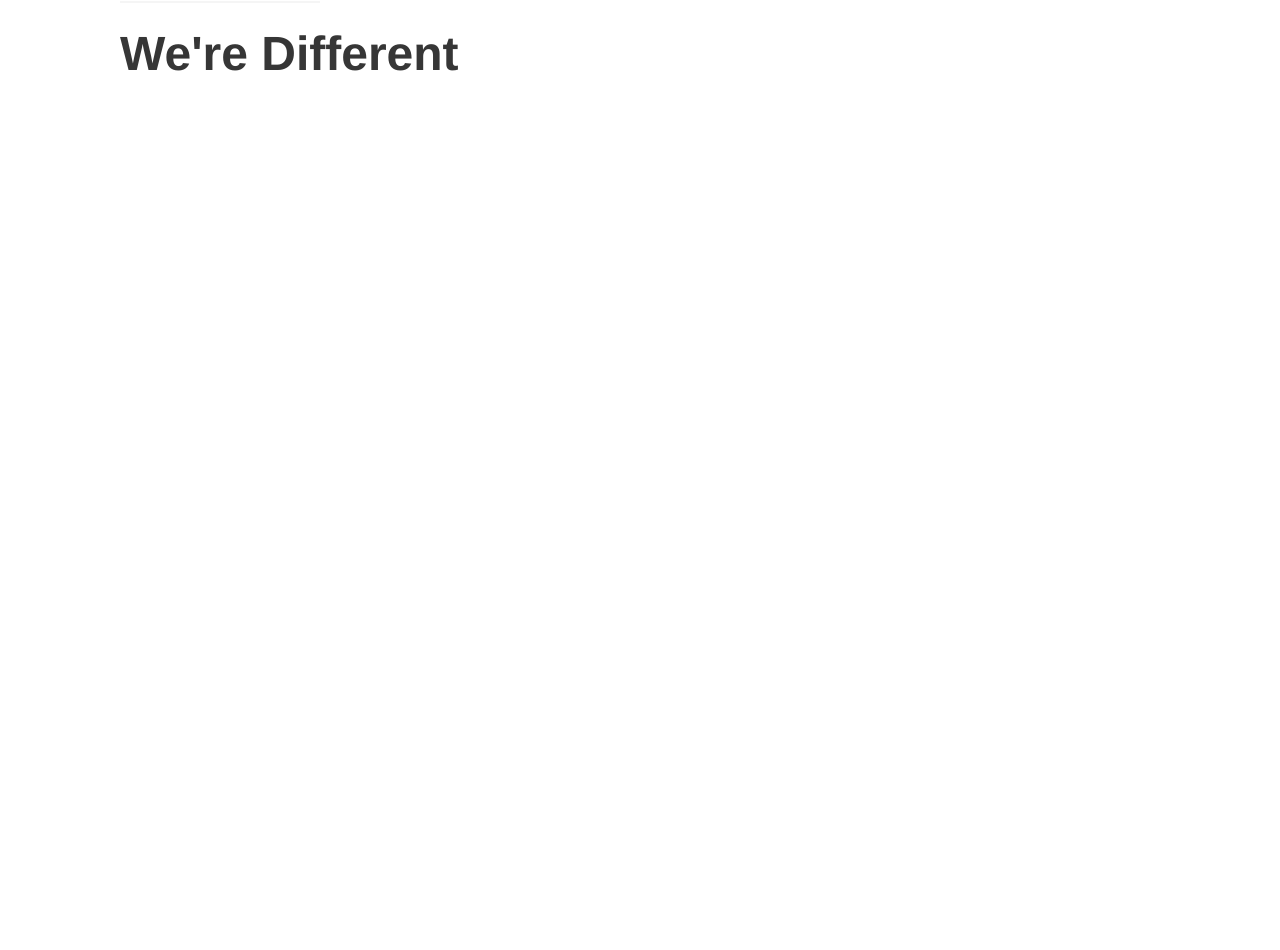
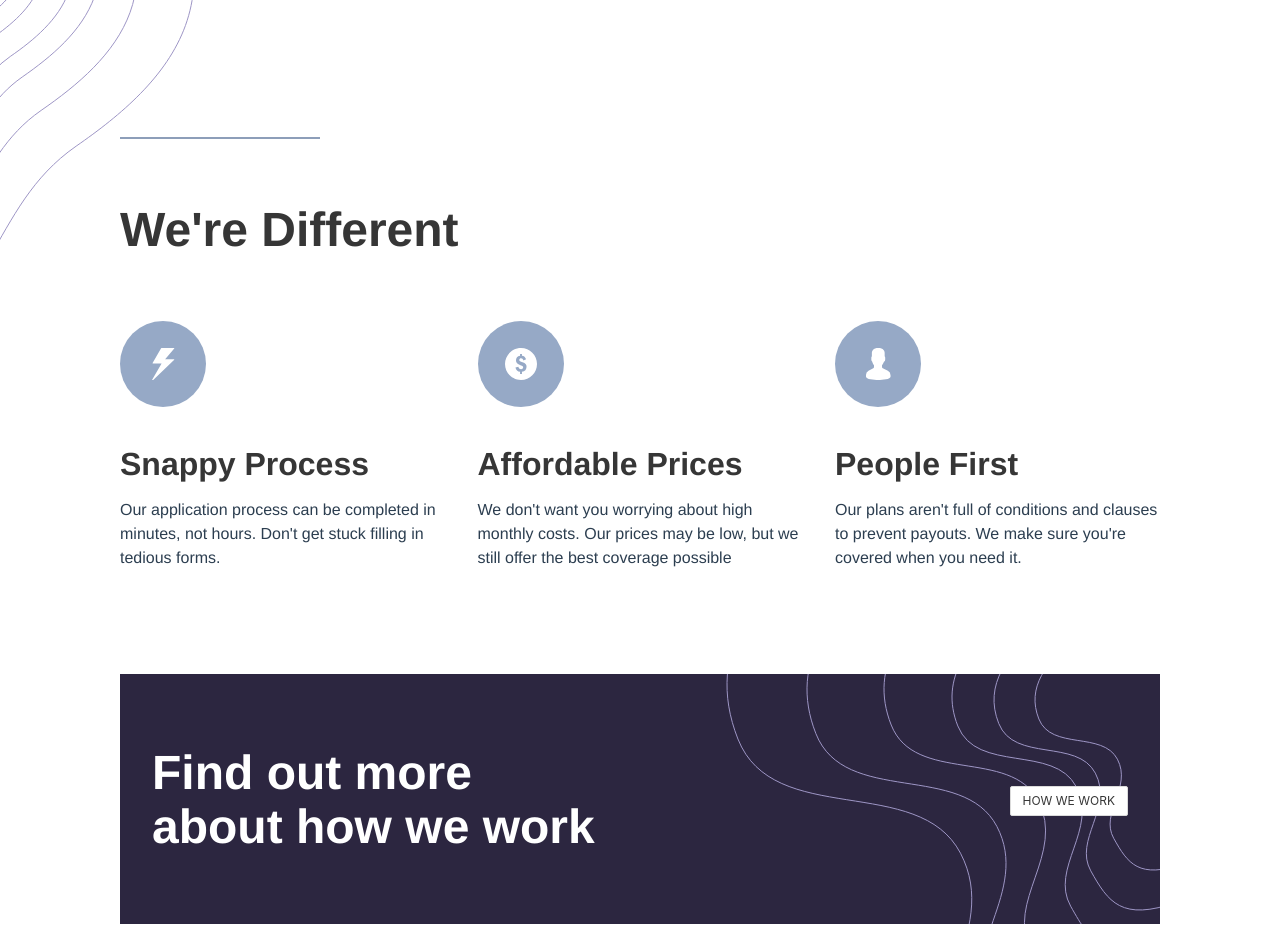
Before and after one commit to Jguz17/insure-landing-page, a Vue app: page / in a window 1280 px wide. Shown: the part 760-1710 px from the top of the page. Before the commit the page ends 857 px from the top, so only its background shows below. Built offline with nearby package versions, Linux system fonts and the light colour scheme.

Commit message:
added content area 3

```diff
--- a/src/components/home/ContentArea2.vue
+++ b/src/components/home/ContentArea2.vue
@@ -1,10 +1,36 @@
 <template>
     <div class="content-area-2">
         <div class="wrapper">
-            <hr/>
-            <h1 class="title is-1">We're Different</h1>
-            <!-- <div class="content">
-            </div> -->
+            <div class="svg">
+                <img src="../../../images/bg-pattern-intro-left-desktop.svg"/>
+            </div>
+            <div class="normal-content-container">
+                <hr style="background: #8d9eb9"/>
+                <h1 class="title is-1">We're Different</h1>
+            </div>
+            <div class="icons-container">
+                <div class="icon-1">
+                    <img src="../../../images/icon-snappy-process.svg"/>
+                    <div class="content">
+                        <h1>Snappy Process</h1>
+                        <p>Our application process can be completed in minutes, not hours. Don't get stuck filling in tedious forms.</p>
+                    </div>
+                </div>
+                <div class="icon-2">
+                    <img src="../../../images/icon-affordable-prices.svg"/>
+                    <div class="content">
+                        <h1>Affordable Prices</h1>
+                        <p>We don't want you worrying about high monthly costs. Our prices may be low, but we still offer the best coverage possible</p>
+                    </div>
+                </div>
+                <div class="icon-3">
+                    <img src="../../../images/icon-people-first.svg"/>
+                    <div class="content">
+                        <h1>People First</h1>
+                        <p>Our plans aren't full of conditions and clauses to prevent payouts. We make sure you're covered when you need it.</p>
+                    </div>
+                </div>
+            </div>
         </div>
     </div>
 </template>
@@ -22,4 +48,30 @@ export default {
     .content-area-2 {
         padding: 0 7.5rem;
     }
+    .svg img {
+        position: absolute;
+        left: 0;
+        margin-top: -25rem;
+    }
+    .normal-content-container {
+        margin-top: 10rem;
+    }
+    .normal-content-container h1 {
+        margin-top: 4rem;
+    }
+    .icons-container {
+        display: flex;
+        justify-content: space-between;
+        margin-top: 4rem;
+    }
+    .icon-1,
+    .icon-2,
+    .icon-3 {
+        max-width: 325px;
+    }
+    .icon-1 h1,
+    .icon-2 h1,
+    .icon-3 h1 {
+        margin-top: 2rem;
+    }
 </style>
--- /dev/null
+++ b/src/components/home/ContentArea3.vue
@@ -0,0 +1,42 @@
+<template>
+    <div class="content-area-3">
+        <div class="wrapper">
+            <div class="background">
+                <img src="../../../images/bg-pattern-how-we-work-desktop.svg"/>
+                <div class="content">
+                    <h1 class="title is-1" style="color: white">Find out more<br/> about how we work</h1>
+                    <button class="button is-small">HOW WE WORK</button>
+                </div>
+            </div>
+        </div>
+    </div>
+</template>
+
+<script>
+export default {
+    name: 'ContentArea3'
+}
+</script>
+
+<style scoped>
+    .background {
+        height: 250px;
+        background: #2c2640;
+    }
+    .background img {
+        position: absolute;
+        right: 7.5rem;
+    }
+    .content-area-3 {
+        padding: 0 7.5rem;
+        margin-top: 6.5rem;
+    }
+    .content {
+        display: flex;
+        justify-content: space-between;
+        padding: 4.5rem 2rem;
+    }
+    .button {
+        margin-top: 2.5rem;
+    }
+</style>
--- a/src/views/Home.vue
+++ b/src/views/Home.vue
@@ -3,18 +3,21 @@
     <div class="background-1"></div>
     <ContentArea1/>
     <ContentArea2/>
+    <ContentArea3/>
   </div>
 </template>
 
 <script>
 import ContentArea1 from '../components/home/ContentArea1'
 import ContentArea2 from '../components/home/ContentArea2'
+import ContentArea3 from '../components/home/ContentArea3'
 
 export default {
   name: 'Home',
   components: {
     ContentArea1,
     ContentArea2,
+    ContentArea3,
   }
 }
 </script>
```
